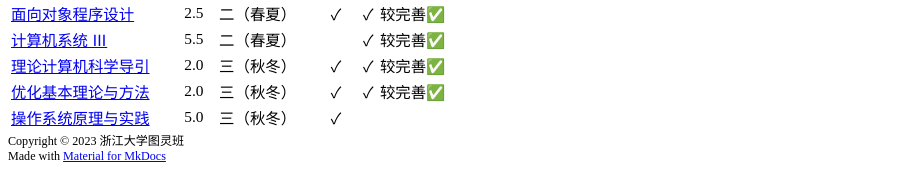
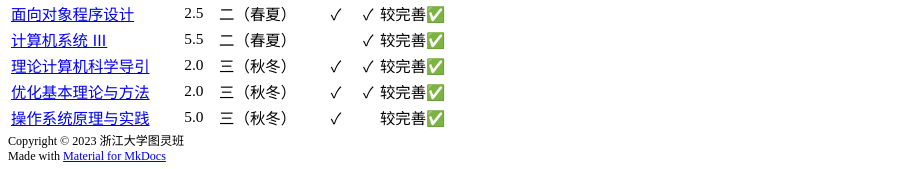
Before and after one commit to ZJU-Turing/TuringCourses, an MkDocs documentation site: the page built from docs/major_basic/index.md, in a window 1280 px wide and 900 px high, scrolled down 16921 px. Shown: the part 728-897 px from the top of the window, without its empty margins (0-907 px from the left). Built offline with MkDocs 1.6.1 and Material for MkDocs 9.7.7, drawn with Linux system fonts in a browser that asks for light colours; comment, search, counter and statistics services are not loaded.

Commit message:
docs: update index

```diff
--- a/docs/major_basic/index.md
+++ b/docs/major_basic/index.md
@@ -26,6 +26,6 @@
 |[计算机系统 Ⅲ](computer_system3/)|5.5|二（春夏）||✓|较完善✅|
 |[理论计算机科学导引](theory_of_computation/)|2.0|三（秋冬）|✓|✓|较完善✅|
 |[优化基本理论与方法](convex_optimization/)|2.0|三（秋冬）|✓|✓|较完善✅|
-|[操作系统原理与实践](operating_system/)|5.0|三（秋冬）|✓|||
+|[操作系统原理与实践](operating_system/)|5.0|三（秋冬）|✓||较完善✅|
 
 </div>
```
Also changed, not shown: docs/major_mandatory/index.md (+1 -1 lines).
